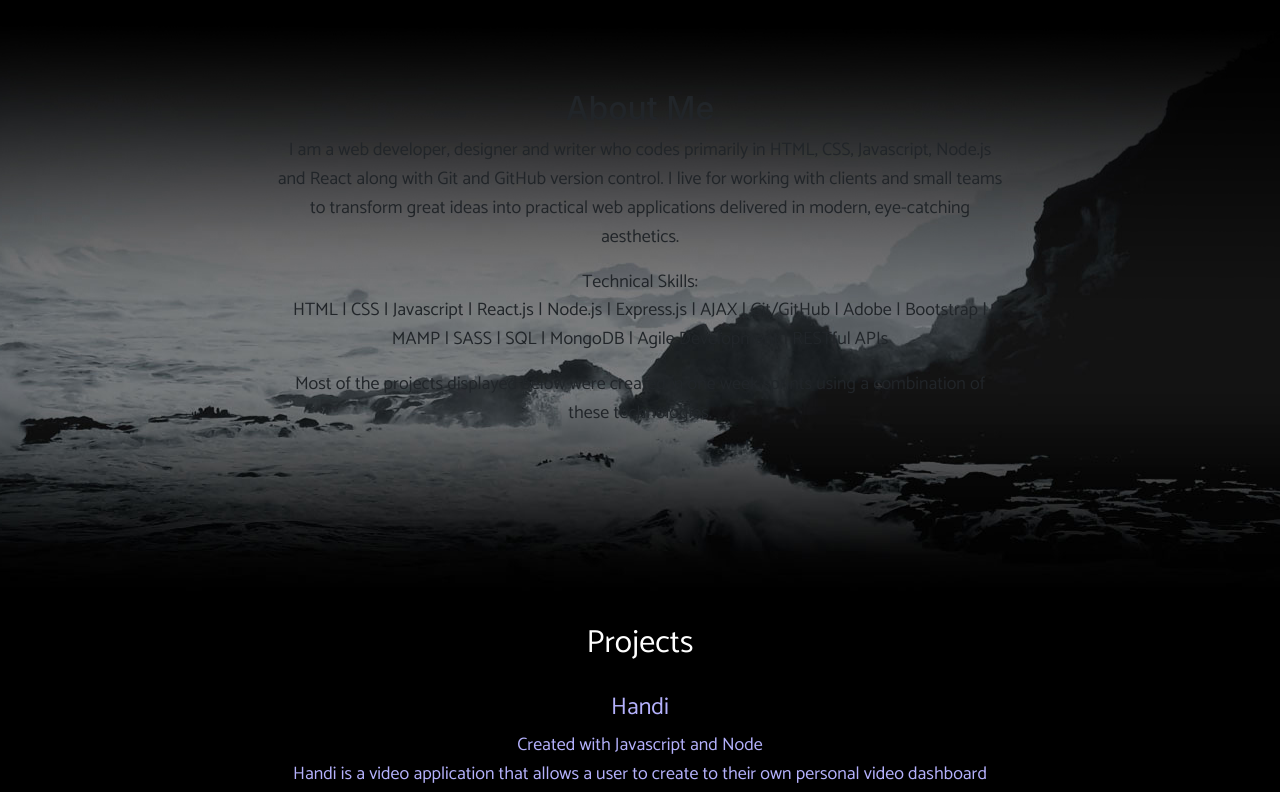
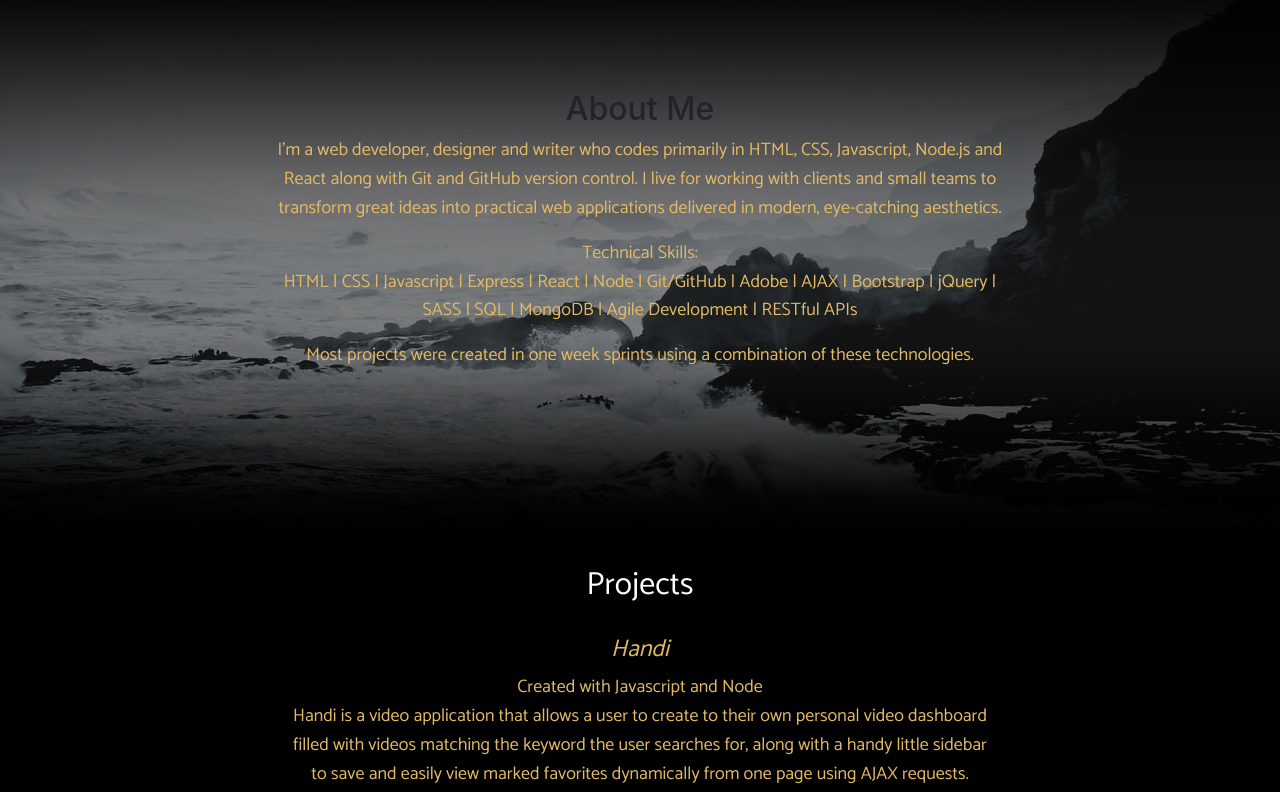
Before and after one commit to lucmorey/portfolio, a website with bundled scripts: page index.html in a window 1280 px wide. Shown: the part 960-1752 px from the top of the page. Built offline with nearby package versions, Linux system fonts and the light colour scheme; a web font is replaced by a local one.

Commit message:
change to yellow

```diff
--- a/index.html
+++ b/index.html
@@ -73,21 +73,21 @@
           <div class="col-lg-8 mx-auto">
             <h2>About Me</h2>
             <p>
-              I am a web developer, designer and writer who codes primarily in HTML, CSS, Javascript, Node.js and React along with Git and GitHub version control. I live for working with clients and small teams to transform great ideas into practical web applications delivered in modern, eye-catching aesthetics.
+              I'm a web developer, designer and writer who codes primarily in HTML, CSS, Javascript, Node.js and React along with Git and GitHub version control. I live for working with clients and small teams to transform great ideas into practical web applications delivered in modern, eye-catching aesthetics.
               </p>
 
             <p>Technical Skills:<br>
                 HTML
               | CSS
               | Javascript
-              | React.js
-              | Node.js
-              | Express.js
-              | AJAX
+              | Express
+              | React
+              | Node
               | Git/GitHub
               | Adobe
+              | AJAX
               | Bootstrap
-              | MAMP
+              | jQuery
               | SASS
               | SQL
               | MongoDB
@@ -95,7 +95,7 @@
               | RESTful APIs
 
 
-            <p>Most of the projects displayed below were created in one week sprints using a combination of these technologies.</p>
+            <p>Most projects were created in one week sprints using a combination of these technologies.</p>
           </div>
         </div>
       </div>
--- a/scss/_variables.scss
+++ b/scss/_variables.scss
@@ -1,3 +1,3 @@
 // Variables
 
-$primary: rgb(180, 177, 252);
+$primary: #e2ba65;
--- a/scss/grayscale.scss
+++ b/scss/grayscale.scss
@@ -26,7 +26,8 @@ h2{
 h3 {
   font-family: 'Catamaran', 'Helvetica Neue', Helvetica, Arial, sans-serif;}
 h4 {
-  font-family: 'Catamaran', 'Helvetica Neue', Helvetica, Arial, sans-serif;}
+  font-family: 'Catamaran', 'Helvetica Neue', Helvetica, Arial, sans-serif;
+}
 h5{
   font-family: 'Catamaran', 'Helvetica Neue', Helvetica, Arial, sans-serif;}
 h6 {
@@ -186,7 +187,6 @@ a {
 
 .btn-circle {
   font-size: 26px;
-
   width: 55px;
   height: 55px;
   margin-top: 15px;
@@ -198,12 +198,13 @@ a {
 
   color: black;
   border: 2px solid black;
+
   border-radius: 100% !important;
   background: transparent;
   &:focus,
   &:hover {
     color: white;
-    outline: none;
+    outline: black;
     background: fade-out(white, .9);
   }
 }
```
Also changed, not shown: css/grayscale.css.
